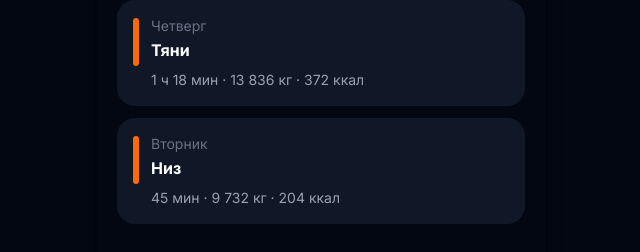
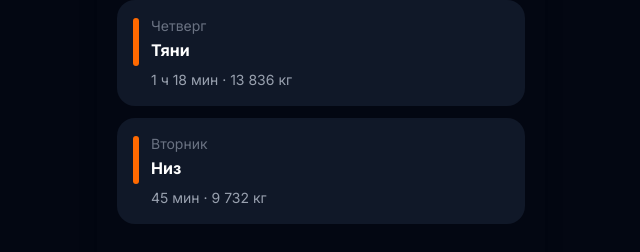
Before and after one commit to Tomasito133/FitSuperDuperApp, a Next.js app: page / in a window 1280 px wide. Shown: the part 414-666 px from the top of the page, without its empty margins (319-959 px from the left). Built offline with nearby package versions, Linux system fonts and the light colour scheme.

Commit message:
Remove calories from workout type and mock data

```diff
--- a/src/app/page.tsx
+++ b/src/app/page.tsx
@@ -30,7 +30,6 @@ interface Workout {
   name: string;
   duration: string;
   volume: string;
-  calories: number;
   muscleGroup: string;
 }
 
@@ -77,7 +76,6 @@ const initialWeekSections: WeekSection[] = [
         name: "Тяни",
         duration: "1 ч 18 мин",
         volume: "13 836 кг",
-        calories: 372,
         muscleGroup: "Тяга",
       },
       {
@@ -86,7 +84,6 @@ const initialWeekSections: WeekSection[] = [
         name: "Низ",
         duration: "45 мин",
         volume: "9 732 кг",
-        calories: 204,
         muscleGroup: "Ноги",
       },
     ],
@@ -102,7 +99,6 @@ const initialWeekSections: WeekSection[] = [
         name: "Грудь и трицепс",
         duration: "1 ч 5 мин",
         volume: "11 240 кг",
-        calories: 320,
         muscleGroup: "Грудь",
       },
       {
@@ -111,7 +107,6 @@ const initialWeekSections: WeekSection[] = [
         name: "Спина и бицепс",
         duration: "55 мин",
         volume: "10 150 кг",
-        calories: 280,
         muscleGroup: "Спина",
       },
     ],
@@ -391,7 +386,7 @@ export default function JournalPage() {
                     )}
 
                     <p className="text-gray-400 text-sm">
-                      {workout.duration} · {workout.volume} · {workout.calories} ккал
+                      {workout.duration} · {workout.volume}
                     </p>
                   </div>
                 </Link>
```
